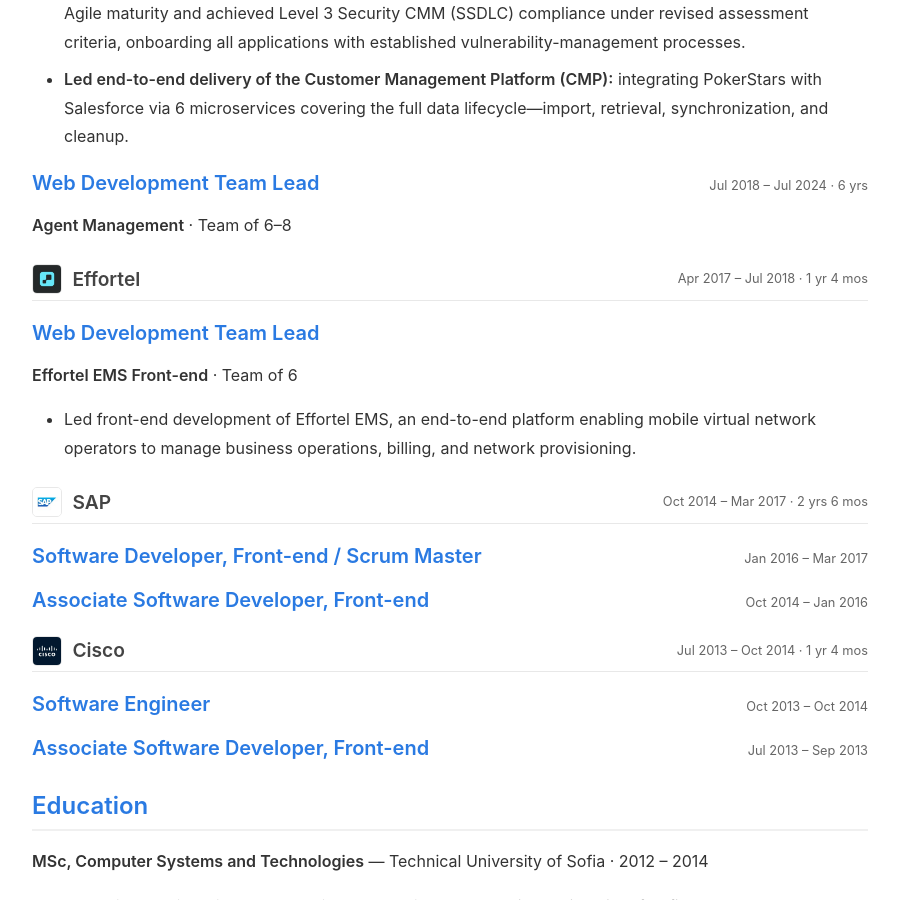
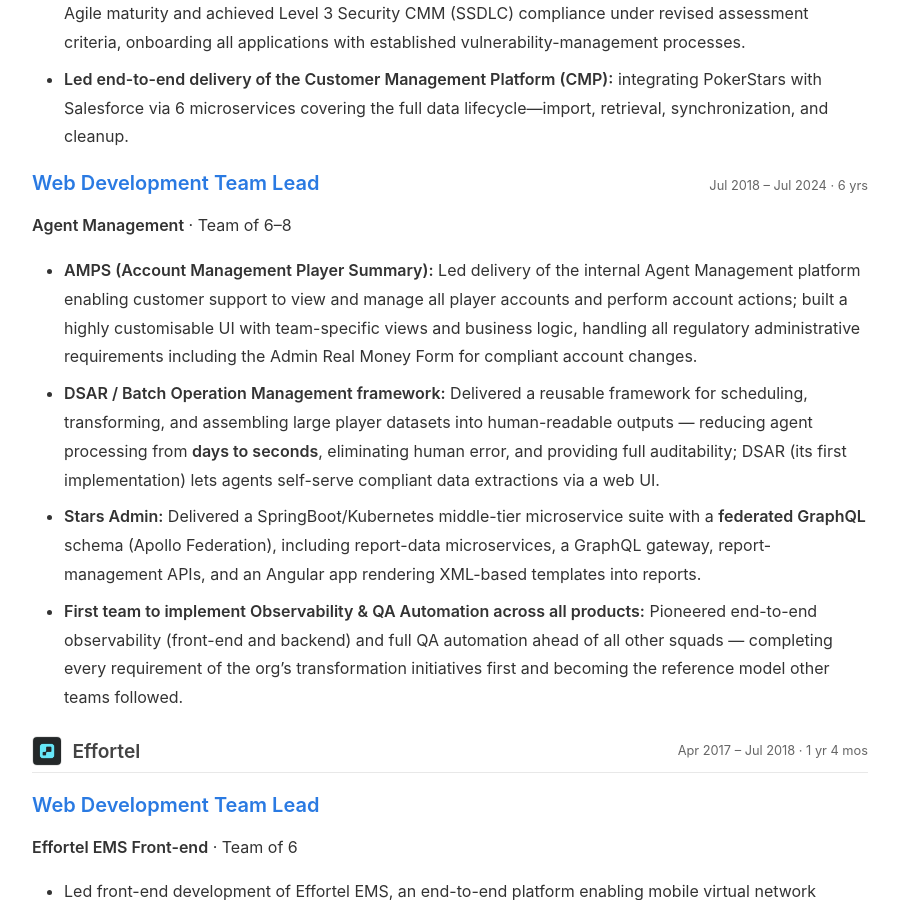
Before and after one commit to PetyoKostakov/PetyoKostakov.github.io, a Jekyll site: the page built from cv.md, in a window 1280 px wide and 900 px high, scrolled down 1762 px. Shown: the whole window, without its empty margins (190-1089 px from the left). Built offline with Jekyll 4.4.1, drawn with Linux system fonts in a browser that asks for light colours.

Commit message:
Added Agent Management achievement

```diff
--- a/cv.md
+++ b/cv.md
@@ -83,9 +83,10 @@ Engineering leader with 13+ years in software development, 10 of them leading te
 
 **Agent Management** · Team of 6–8
 
-<!-- -  ACTION REQUIRED: this is a six-year role currently carrying zero bullets — the single
-     largest gap in this CV. Cover: what the Agent Management platform did, its scale
-     (users/markets/transactions), what you shipped, and how the team grew under you. -->
+- **AMPS (Account Management Player Summary):** Led delivery of the internal Agent Management platform enabling customer support to view and manage all player accounts and perform account actions; built a highly customisable UI with team-specific views and business logic, handling all regulatory administrative requirements including the Admin Real Money Form for compliant account changes.
+- **DSAR / Batch Operation Management framework:** Delivered a reusable framework for scheduling, transforming, and assembling large player datasets into human-readable outputs — reducing agent processing from **days to seconds**, eliminating human error, and providing full auditability; DSAR (its first implementation) lets agents self-serve compliant data extractions via a web UI.
+- **Stars Admin:** Delivered a SpringBoot/Kubernetes middle-tier microservice suite with a **federated GraphQL** schema (Apollo Federation), including report-data microservices, a GraphQL gateway, report-management APIs, and an Angular app rendering XML-based templates into reports.
+- **First team to implement Observability & QA Automation across all products:** Pioneered end-to-end observability (front-end and backend) and full QA automation ahead of all other squads — completing every requirement of the org's transformation initiatives first and becoming the reference model other teams followed.
 
 ### <span class="cv-org"><img class="cv-logo" src="{{ '/assets/effortel_logo.jpeg' | relative_url }}" alt="" height="30">Effortel</span> <span class="cv-meta">Apr 2017 – Jul 2018 · 1 yr 4 mos</span>
 
```
